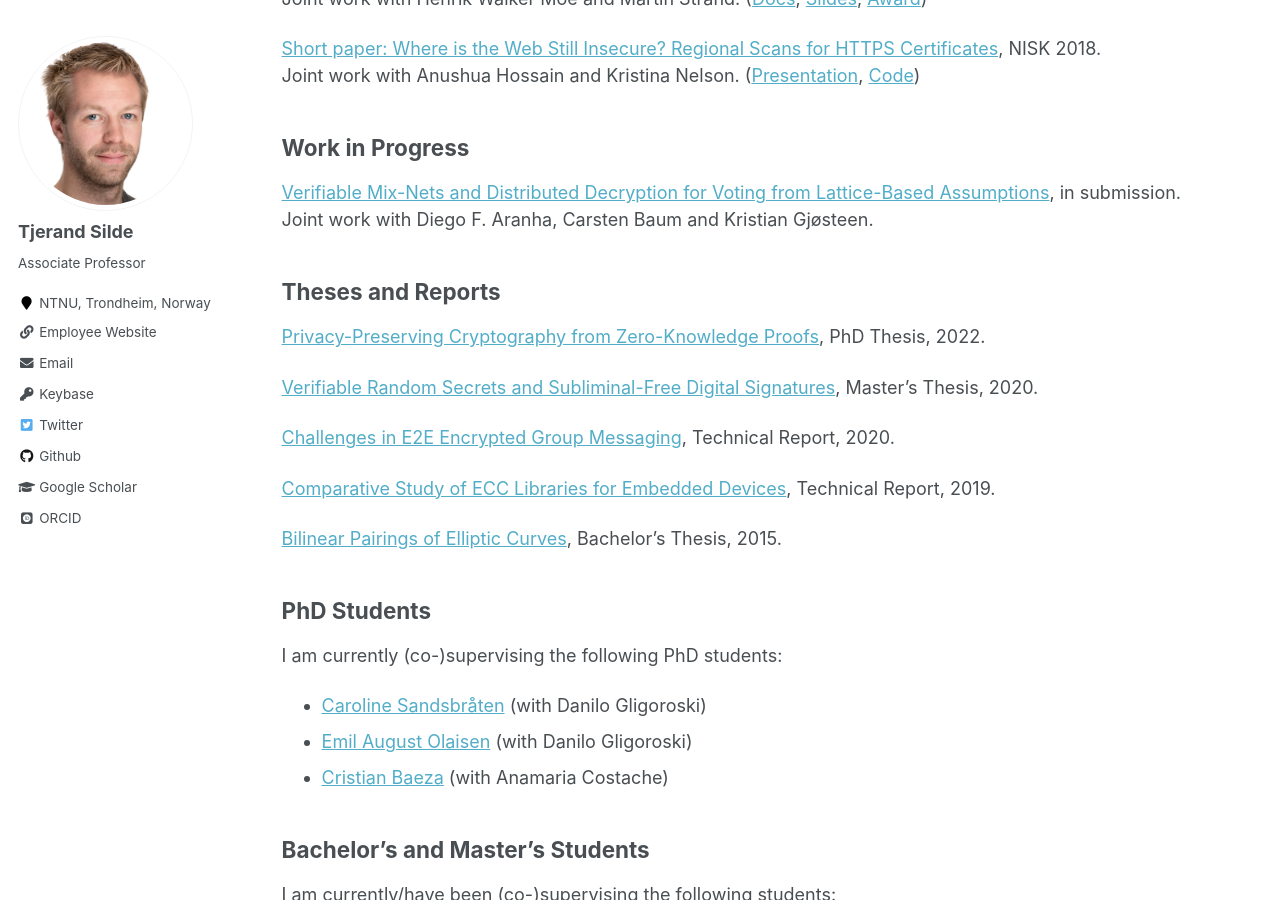
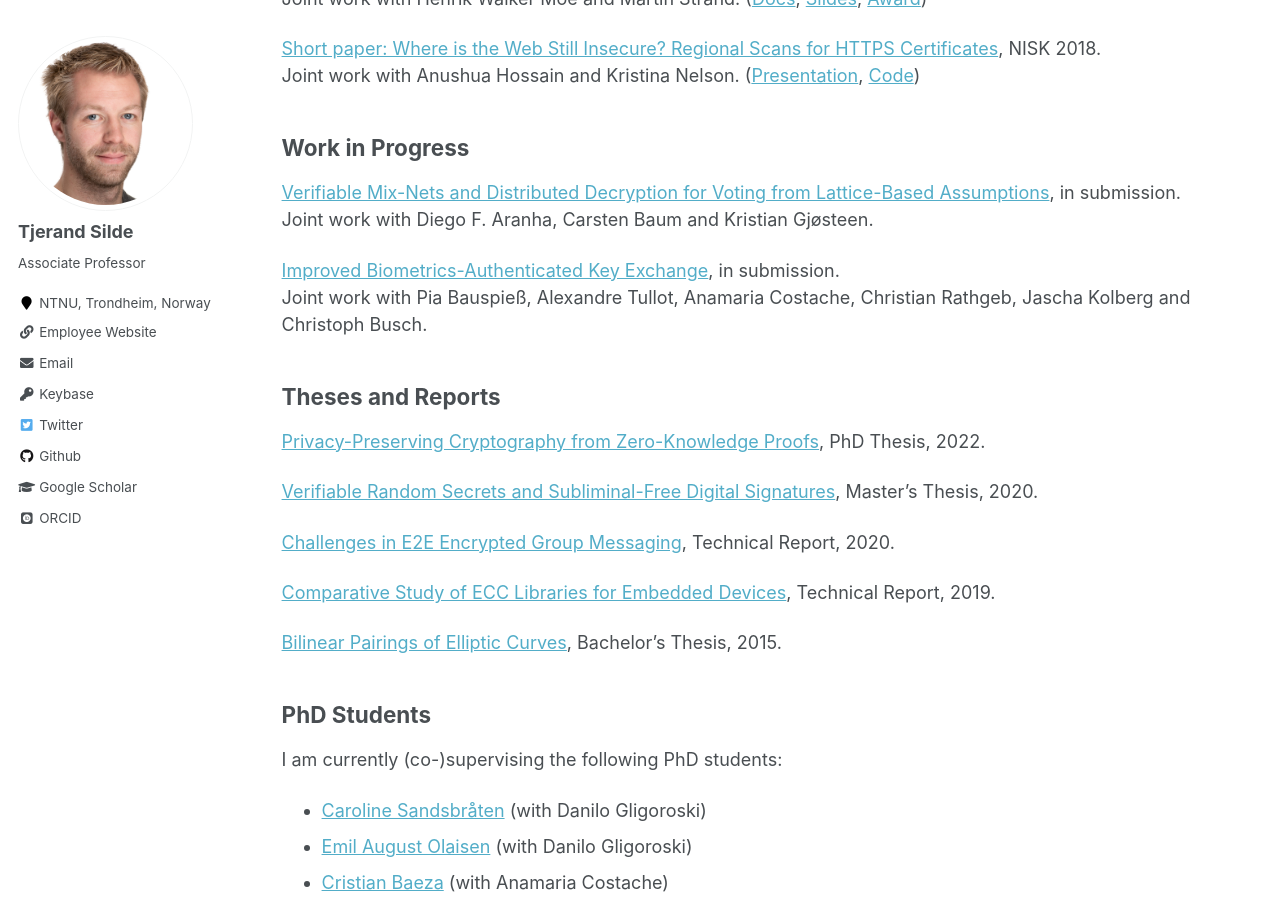
Before and after one commit to tjesi/tjesi.github.io, a Jekyll site: the page built from _pages/academic.md, in a window 1280 px wide and 900 px high, scrolled down 638 px. Built offline with Jekyll 4.4.1, drawn with Linux system fonts in a browser that asks for light colours; some web fonts are replaced.

Commit message:
Update academic.md

```diff
--- a/_pages/academic.md
+++ b/_pages/academic.md
@@ -32,6 +32,9 @@ Joint work with Anushua Hossain and Kristina Nelson. ([Presentation](https://tje
 
 [Verifiable Mix-Nets and Distributed Decryption for Voting from Lattice-Based Assumptions](https://eprint.iacr.org/2022/422.pdf), in submission.\
 Joint work with Diego F. Aranha, Carsten Baum and Kristian Gjøsteen.
+
+[Improved Biometrics-Authenticated Key Exchange](https://eprint.iacr.org/2022/1408.pdf), in submission.\
+Joint work with Pia Bauspieß, Alexandre Tullot, Anamaria Costache, Christian Rathgeb, Jascha Kolberg and Christoph Busch.
 
 ## Theses and Reports
 
```
